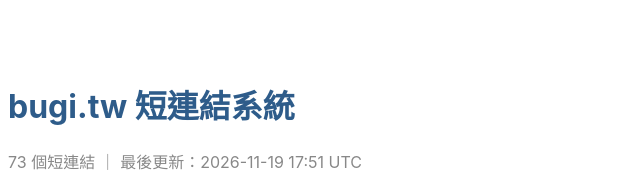
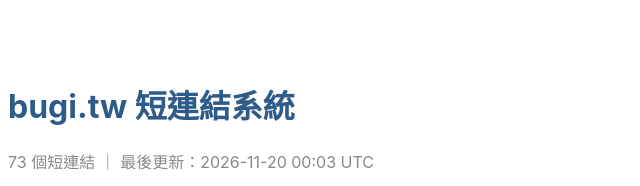
Before and after one commit to dadawution/bugi-redirects, a plain HTML site: page index.html in a window 1280 px wide. Shown: the top 186 px of the page, 132-772 px from the left. Drawn offline with Linux system fonts and the light colour scheme.

Commit message:
Auto-build redirects [skip ci]

```diff
--- a/index.html
+++ b/index.html
@@ -8,7 +8,7 @@ td,th{border:1px solid #ddd;padding:10px;}th{background:#2E5C8A;color:#fff;}
 tr:nth-child(even){background:#f9f9f9;}code{background:#eef;padding:2px 6px;}</style>
 </head><body>
 <h1>bugi.tw 短連結系統</h1>
-<p style="color:#888">73 個短連結 ｜ 最後更新：2026-11-19 17:51 UTC</p>
+<p style="color:#888">73 個短連結 ｜ 最後更新：2026-11-20 00:03 UTC</p>
 <table><tr><th>短代號</th><th>平台</th><th>產品</th><th>狀態</th></tr>
 <tr><td><code>mix-hotel-Agoda</code></td><td>Agoda</td><td>Agoda 通用訂房</td><td>使用中</td></tr>
 <tr><td><code>mix-activity-klook</code></td><td>KLOOK</td><td>KLOOK 通用首頁</td><td>使用中</td></tr>
```
